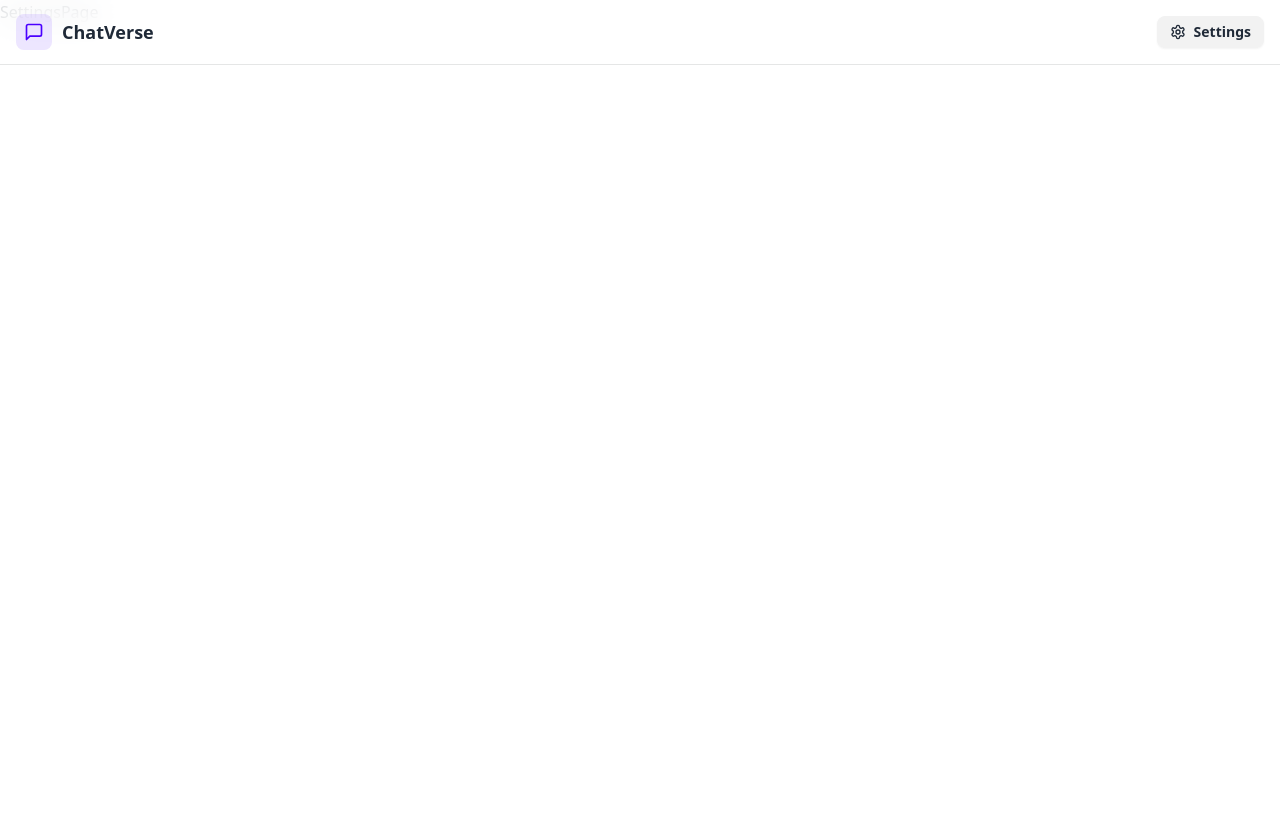
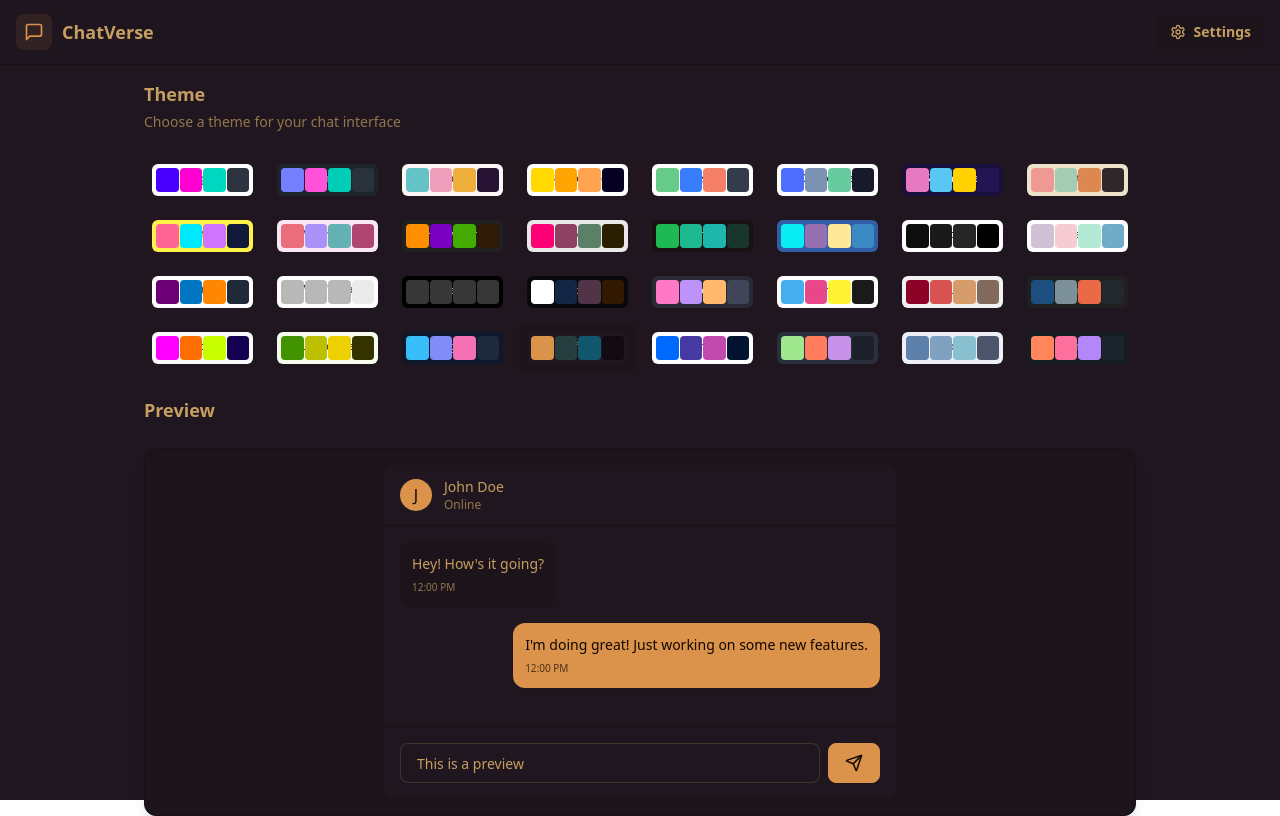
Before and after one commit to veeraj2404/chatverse, a React (Vite) app in the folder frontend/: page /settings in a window 1280 px wide. Built offline with nearby package versions, Linux system fonts and the light colour scheme; no server answers.

Commit message:
setting page is ready with multiple themes

```diff
--- a/frontend/src/App.jsx
+++ b/frontend/src/App.jsx
@@ -9,10 +9,12 @@
 import { useAuthStore } from './store/useAuthStore';
 import { Loader } from "lucide-react";
 import { Toaster } from "react-hot-toast";
+import { useThemeStore } from './store/useThemeStore';
 
 const App = () => {
 
     const { authUser, checkAuth, isCheckingAuth } = useAuthStore();
+    const { theme } = useThemeStore();
 
     useEffect(() => {
         checkAuth();
@@ -25,7 +27,7 @@
     )
 
     return (
-        <div>
+        <div data-theme={theme}>
             <Navbar />
             <Routes>
                 <Route path='/' element={authUser ? <HomePage /> : <Navigate to="/login" />} />
--- /dev/null
+++ b/frontend/src/constants/index.js
@@ -0,0 +1,34 @@
+export const THEMES = [
+    "light",
+    "dark",
+    "cupcake",
+    "bumblebee",
+    "emerald",
+    "corporate",
+    "synthwave",
+    "retro",
+    "cyberpunk",
+    "valentine",
+    "halloween",
+    "garden",
+    "forest",
+    "aqua",
+    "lofi",
+    "pastel",
+    "fantasy",
+    "wireframe",
+    "black",
+    "luxury",
+    "dracula",
+    "cmyk",
+    "autumn",
+    "business",
+    "acid",
+    "lemonade",
+    "night",
+    "coffee",
+    "winter",
+    "dim",
+    "nord",
+    "sunset",
+  ];
--- a/frontend/src/pages/SettingsPage.jsx
+++ b/frontend/src/pages/SettingsPage.jsx
@@ -1,9 +1,117 @@
 import React from 'react'
+import { useThemeStore } from '../store/useThemeStore';
+import { THEMES } from '../constants';
+import { Send } from 'lucide-react';
+
+const PREVIEW_MESSAGES = [
+    { id: 1, content: "Hey! How's it going?", isSent: false },
+    { id: 2, content: "I'm doing great! Just working on some new features.", isSent: true },
+]
 
 const SettingsPage = () => {
-  return (
-    <div>SettingsPage</div>
-  )
+    const { theme, setTheme } = useThemeStore();
+
+    return (
+        <div className="h-screen container mx-auto px-4 pt-20 max-w-5xl">
+            <div className="space-y-6">
+                <div className="flex flex-col gap-1">
+                    <h2 className="text-lg font-semibold">Theme</h2>
+                    <p className="text-sm text-base-content/70">Choose a theme for your chat interface</p>
+                </div>
+
+                <div className='grid grid-cols-4 sm:grid-cols-6 md:grid-cols-8 gap-2'>
+                    {THEMES.map((t) => (
+                        <button
+                            key={t}
+                            className={`group flex flex-col items-center gap-1.5 p-2 rounded-lg transition-colors
+                                ${theme === t ? "bg-base-200" : "hover:bg-base-200/50"}
+                            `}
+                            onClick={() => setTheme(t)}
+                        >
+                            <div className='relative h-8 w-full rounded-md overflow-hidden' data-theme={t}>
+                                <div className="absolute inset-0 grid grid-cols-4 gap-px p-1">
+                                    <div className="rounded bg-primary"></div>
+                                    <div className="rounded bg-secondary"></div>
+                                    <div className="rounded bg-accent"></div>
+                                    <div className="rounded bg-neutral"></div>
+                                </div>
+                                <span className='text-[11px] font-medium truncate w-full text-center'>
+                                    {t.charAt(0).toUpperCase() + t.slice(1)}
+                                </span>
+                            </div>
+                        </button>
+                    ))}
+                </div>
+
+                {/* Preview Section */}
+                <h3 className="text-lg font-semibold mb-3">Preview</h3>
+                <div className="rounded-xl border border-base-300 overflow-hidden bg-base-100 shadow-lg">
+                    <div className="p-4 bg-base-200">
+                        <div className="max-w-lg mx-auto">
+                            {/* Mock Chat UI */}
+                            <div className="bg-base-100 rounded-xl shadow-sm overflow-hidden">
+                                {/* Chat Header */}
+                                <div className="px-4 py-3 border-b border-base-300 bg-base-100">
+                                    <div className="flex items-center gap-3">
+                                        <div className="w-8 h-8 rounded-full bg-primary flex items-center justify-center text-primary-content font-medium">
+                                            J
+                                        </div>
+                                        <div>
+                                            <h3 className="font-medium text-sm">John Doe</h3>
+                                            <p className="text-xs text-base-content/70">Online</p>
+                                        </div>
+                                    </div>
+                                </div>
+
+                                {/* Chat Messages */}
+                                <div className="p-4 space-y-4 min-h-[200px] max-h-[200px] overflow-y-auto bg-base-100">
+                                    {PREVIEW_MESSAGES.map((message) => (
+                                        <div
+                                            key={message.id}
+                                            className={`flex ${message.isSent ? "justify-end" : "justify-start"}`}
+                                        >
+                                            <div
+                                                className={`
+                          max-w-[80%] rounded-xl p-3 shadow-sm
+                          ${message.isSent ? "bg-primary text-primary-content" : "bg-base-200"}
+                        `}
+                                            >
+                                                <p className="text-sm">{message.content}</p>
+                                                <p
+                                                    className={`
+                            text-[10px] mt-1.5
+                            ${message.isSent ? "text-primary-content/70" : "text-base-content/70"}
+                          `}
+                                                >
+                                                    12:00 PM
+                                                </p>
+                                            </div>
+                                        </div>
+                                    ))}
+                                </div>
+
+                                {/* Chat Input */}
+                                <div className="p-4 border-t border-base-300 bg-base-100">
+                                    <div className="flex gap-2">
+                                        <input
+                                            type="text"
+                                            className="input input-bordered flex-1 text-sm h-10"
+                                            placeholder="Type a message..."
+                                            value="This is a preview"
+                                            readOnly
+                                        />
+                                        <button className="btn btn-primary h-10 min-h-0">
+                                            <Send size={18} />
+                                        </button>
+                                    </div>
+                                </div>
+                            </div>
+                        </div>
+                    </div>
+                </div>
+            </div>
+        </div>
+    )
 }
 
 export default SettingsPage
--- /dev/null
+++ b/frontend/src/store/useThemeStore.js
@@ -0,0 +1,9 @@
+import { create } from "zustand";
+
+export const useThemeStore = create((set) => ({
+    theme: localStorage.getItem("chat-theme") || "coffee",
+    setTheme: (theme) => {
+        localStorage.setItem("chat-theme", theme)
+        set({ theme })
+    }
+}));
```
